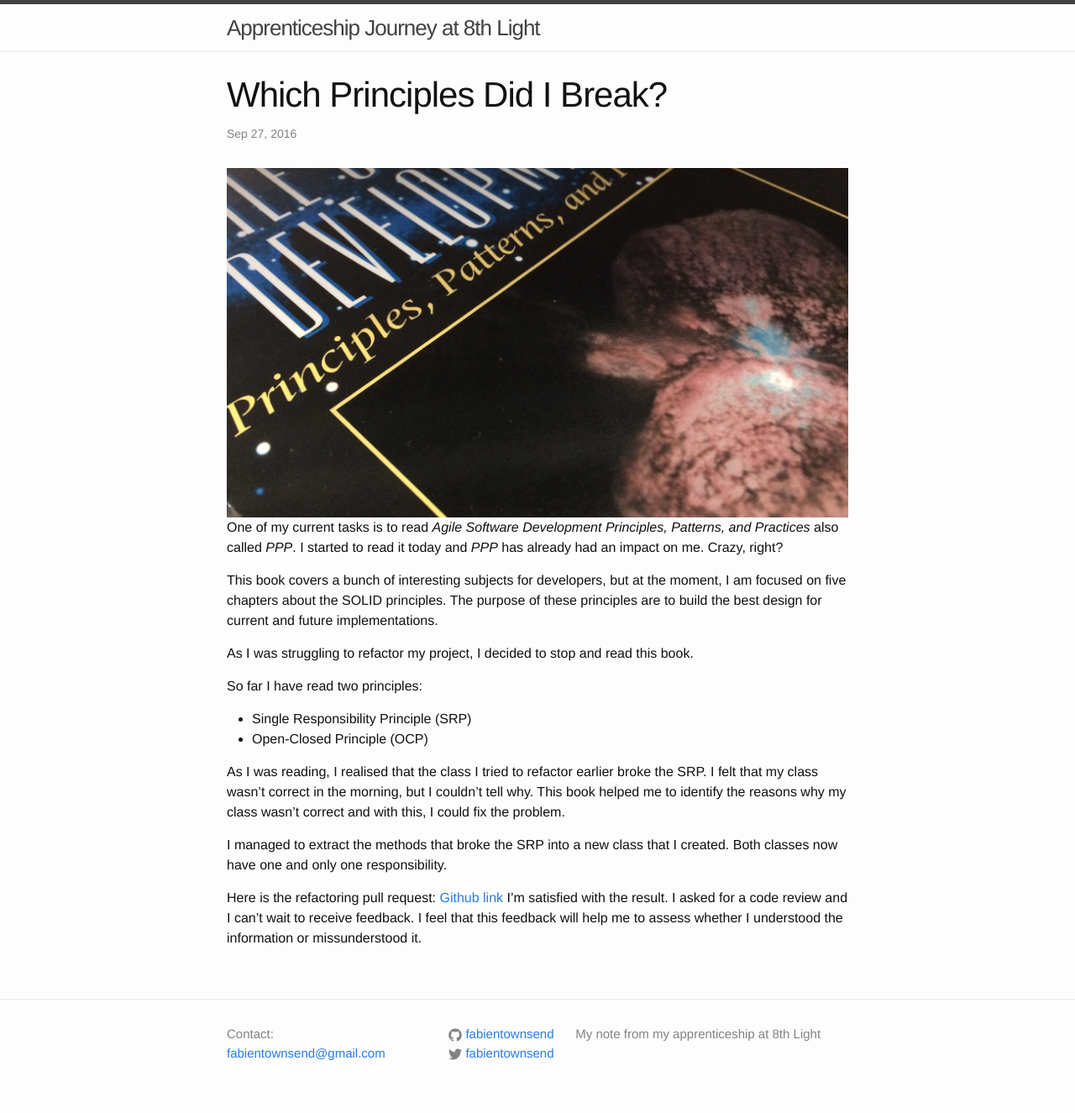
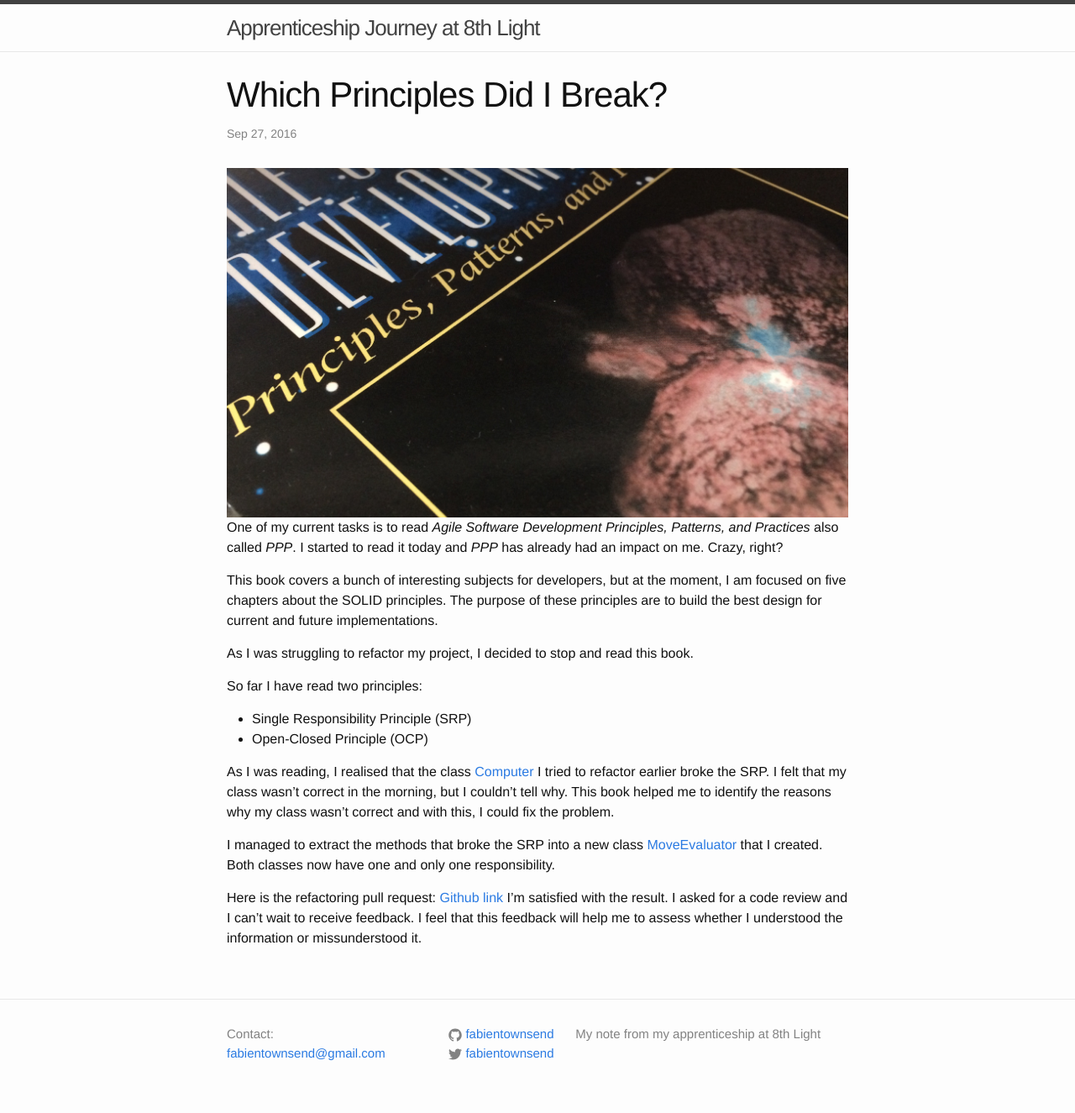
Before and after one commit to fabientownsend/fabientownsend.github.io, a Jekyll site: the page built from _posts/2016-09-27-principles.markdown, in a window 1280 px wide. Shown: the whole page at 84% size. Built offline with Jekyll 4.4.1, drawn with Linux system fonts in a browser that asks for light colours.

Commit message:
add class i am talking about plus theire link

```diff
--- a/_posts/2016-09-27-principles.markdown
+++ b/_posts/2016-09-27-principles.markdown
@@ -22,13 +22,13 @@ So far I have read two principles:
 - Single Responsibility Principle (SRP)
 - Open-Closed Principle (OCP)
 
-As I was reading, I realised that the class I tried to refactor earlier
+As I was reading, I realised that the class [Computer](https://github.com/fabientownsend/tic-tac-toe/pull/4/files?diff=unified#diff-0627e6c48eef9d10621b5416502e1cb8) I tried to refactor earlier
 broke the SRP. I felt that my class wasn't correct in the morning, but I
 couldn't tell why. This book helped me to identify the reasons why my class
 wasn't correct and with this, I could fix the problem.
 
-I managed to extract the methods that broke the SRP into a new class that I
-created. Both classes now have one and only one responsibility.
+I managed to extract the methods that broke the SRP into a new class [MoveEvaluator](https://github.com/fabientownsend/tic-tac-toe/pull/4/files?diff=unified#diff-a422dd6b6a81b9be796de207780b12c3)
+that I created. Both classes now have one and only one responsibility.
 
 Here is the refactoring pull request: [Github link](https://github.com/fabientownsend/tic-tac-toe/pull/4)
 I'm satisfied with the result. I asked for a code review and I can't wait to receive
```
